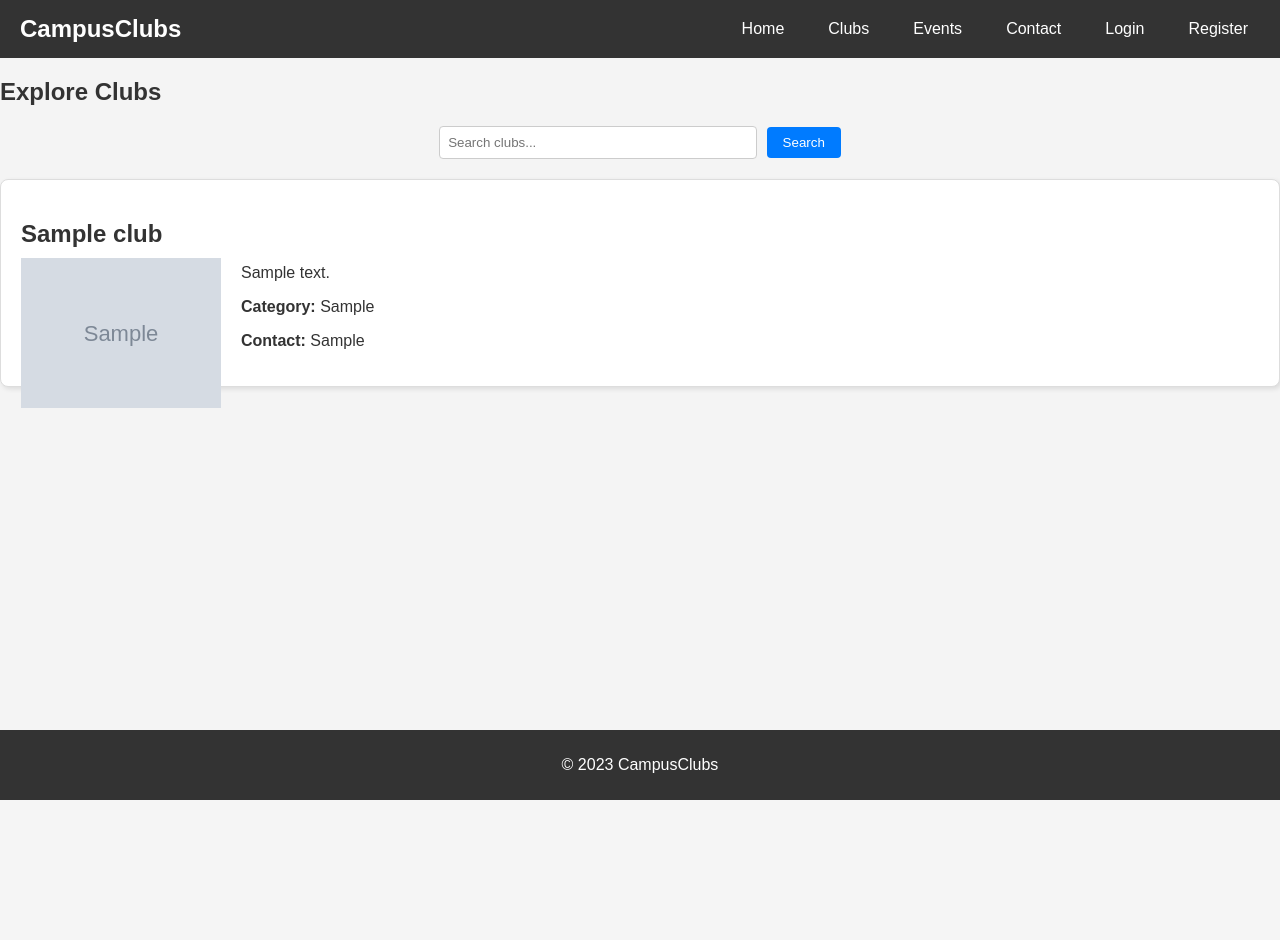
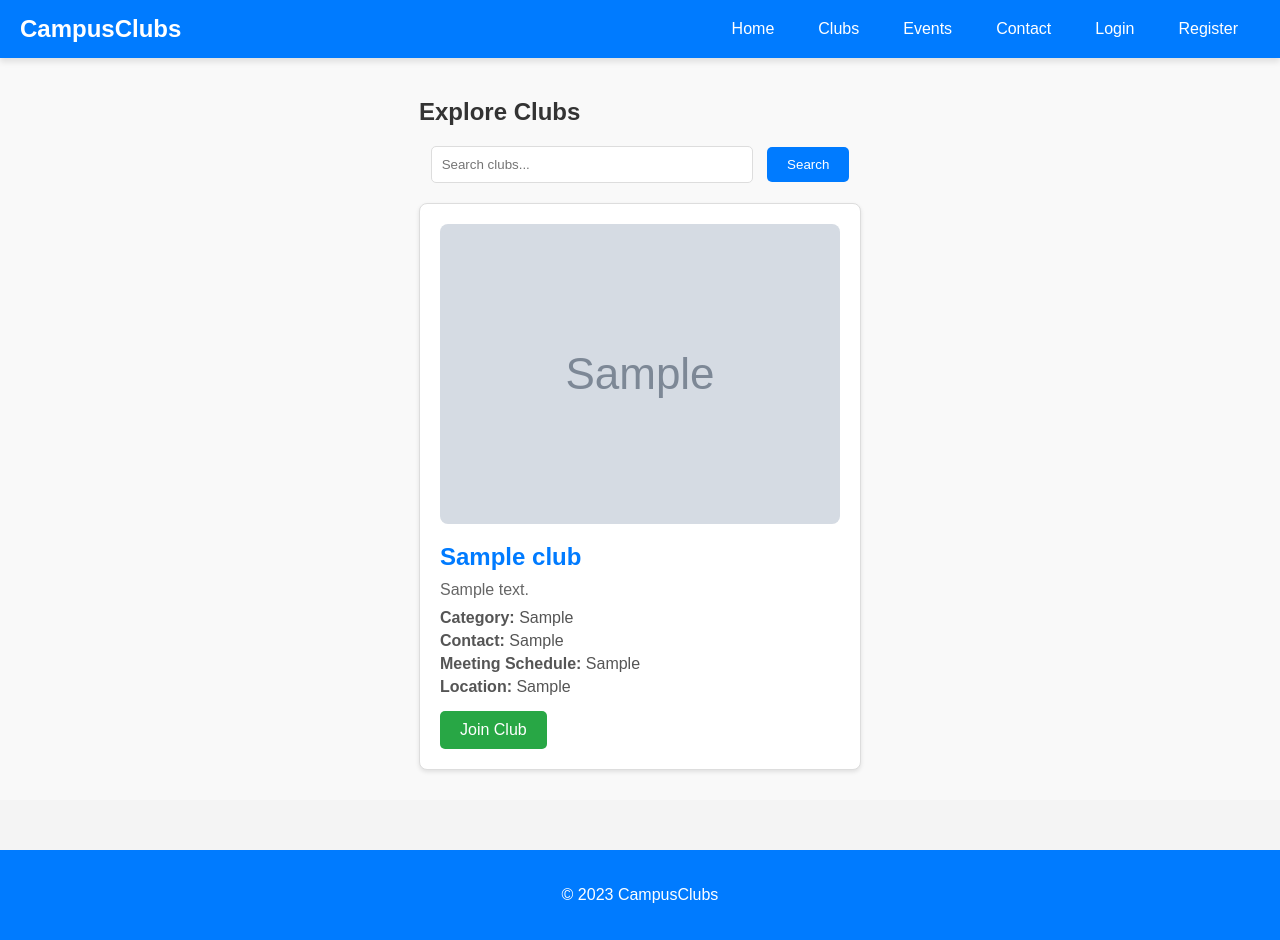
Before and after one commit to leojoegem/campusclubs, a PHP site: page /clubs.php in a window 1280 px wide. Before the commit the page ends 800 px from the top, so only its background shows below. Run offline with PHP 8.4, Linux system fonts and the light colour scheme; tables that the repository leaves empty or names only in its code hold one stand-in row (values such as "Sample post"); grey boxes marked "Sample" are stand-in pictures.

Commit message:
join clubs added

```diff
--- a/clubs.php
+++ b/clubs.php
@@ -4,7 +4,6 @@ include 'dbConnect.php'; // Include your database connection
 
 // Optional: Add a search/filter feature
 $search_term = isset($_GET['search']) ? $_GET['search'] : '';
-
 ?>
 
 <!DOCTYPE html>
@@ -15,55 +14,144 @@ $search_term = isset($_GET['search']) ? $_GET['search'] : '';
     <title>CampusClubs - Clubs</title>
     <link rel="stylesheet" href="styles.css">
     <style>
-        /* Add any specific styles for clubs.php here */
-        .club-details { /* Style for individual club details */
-            padding: 20px;
-            margin-bottom: 20px;
-            border: 1px solid #ddd;
-            border-radius: 8px;
-            background-color: white;
-            box-shadow: 2px 2px 5px rgba(0, 0, 0, 0.1);
+        /* Minimalistic and user-friendly styles */
+        body {
+            font-family: 'Arial', sans-serif;
+            background-color: #f9f9f9;
+            color: #333;
+            margin: 0;
+            padding: 0;
         }
 
-        .club-details h2 {
-            margin-bottom: 10px;
+        header {
+            background-color: #007bff;
+            color: white;
+            padding: 15px 20px;
+            box-shadow: 0 4px 6px rgba(0, 0, 0, 0.1);
         }
 
-        .club-details img { /* Style for club image (if you have one) */
-            max-width: 200px; /* Adjust as needed */
-            height: auto;
-            float: left; /* Image on the left */
-            margin-right: 20px;
+        header nav {
+            display: flex;
+            justify-content: space-between;
+            align-items: center;
         }
-        .club-details .description{
-            text-align: justify;
+
+        header .logo {
+            font-size: 1.5rem;
+            font-weight: bold;
         }
+
+        header ul {
+            list-style: none;
+            display: flex;
+            margin: 0;
+            padding: 0;
+        }
+
+        header ul li {
+            margin: 0 10px;
+        }
+
+        header ul li a {
+            color: white;
+            text-decoration: none;
+            font-weight: 500;
+        }
+
+        .section {
+            padding: 20px;
+            max-width: 1200px;
+            margin: 0 auto;
+        }
+
         .search-container {
             margin-bottom: 20px;
-            text-align: center; /* Center the search bar */
+            text-align: center;
         }
 
         .search-container input[type="text"] {
-            padding: 8px;
-            border: 1px solid #ccc;
-            border-radius: 4px;
-            width: 300px; /* Adjust width as needed */
+            padding: 10px;
+            border: 1px solid #ddd;
+            border-radius: 5px;
+            width: 300px;
+            max-width: 100%;
         }
 
         .search-container button {
-            padding: 8px 16px;
-            background-color: #007bff; /* Blue */
+            padding: 10px 20px;
+            background-color: #007bff;
             color: white;
             border: none;
-            border-radius: 4px;
+            border-radius: 5px;
             cursor: pointer;
-            margin-left: 5px;
+            margin-left: 10px;
         }
 
         .search-container button:hover {
-            background-color: #0056b3; /* Darker blue */
+            background-color: #0056b3;
         }
 
+        .club-card {
+            background-color: white;
+            border: 1px solid #ddd;
+            border-radius: 8px;
+            padding: 20px;
+            margin-bottom: 20px;
+            box-shadow: 0 2px 4px rgba(0, 0, 0, 0.1);
+            transition: transform 0.2s, box-shadow 0.2s;
+        }
+
+        .club-card:hover {
+            transform: translateY(-5px);
+            box-shadow: 0 4px 8px rgba(0, 0, 0, 0.2);
+        }
+
+        .club-card img {
+            max-width: 100%;
+            height: auto;
+            border-radius: 8px;
+            margin-bottom: 15px;
+        }
+
+        .club-card h2 {
+            margin: 0 0 10px;
+            font-size: 1.5rem;
+            color: #007bff;
+        }
+
+        .club-card p {
+            margin: 5px 0;
+            color: #555;
+        }
+
+        .club-card .description {
+            margin: 10px 0;
+            color: #666;
+        }
+
+        .club-card .join-button {
+            display: inline-block;
+            padding: 10px 20px;
+            background-color: #28a745;
+            color: white;
+            border: none;
+            border-radius: 5px;
+            cursor: pointer;
+            text-decoration: none;
+            margin-top: 10px;
+        }
+
+        .club-card .join-button:hover {
+            background-color: #218838;
+        }
+
+        footer {
+            text-align: center;
+            padding: 20px;
+            background-color: #007bff;
+            color: white;
+            margin-top: 40px;
+        }
     </style>
 </head>
 <body>
@@ -91,42 +179,46 @@ $search_term = isset($_GET['search']) ? $_GET['search'] : '';
     <section id="clubs" class="section">
         <h2>Explore Clubs</h2>
 
+        <!-- Search Bar -->
         <div class="search-container">
-            <form method="get" action="">  <input type="text" name="search" placeholder="Search clubs..." value="<?php echo $search_term; ?>">
+            <form method="get" action="">
+                <input type="text" name="search" placeholder="Search clubs..." value="<?php echo $search_term; ?>">
                 <button type="submit">Search</button>
             </form>
         </div>
 
         <?php
+        // Fetch clubs from the database
         $sql = "SELECT * FROM clubs";
         if (!empty($search_term)) {
-            $sql .= " WHERE club_name LIKE '%$search_term%' OR description LIKE '%$search_term%'"; // Add search condition
+            $sql .= " WHERE name LIKE '%$search_term%' OR description LIKE '%$search_term%'";
         }
 
         $result = $conn->query($sql);
 
         if ($result->num_rows > 0) {
             while ($row = $result->fetch_assoc()) {
-                echo '<div class="club-details">';
-                echo '<h2>' . $row['club_name'] . '</h2>';
-                if (!empty($row['image'])) {  // Check if there is an image path
-                    echo '<img src="' . $row['image'] . '" alt="' . $row['club_name'] . '">'; // Display image
+                echo '<div class="club-card">';
+                if (!empty($row['image'])) {
+                    echo '<img src="' . $row['image'] . '" alt="' . $row['name'] . '">';
                 }
+                echo '<h2>' . $row['name'] . '</h2>';
                 echo '<p class="description">' . $row['description'] . '</p>';
-                echo '<p><b>Category:</b> ' . $row['category'] . '</p>'; // Example: Show category
-                echo '<p><b>Contact:</b> ' . $row['contact_info'] . '</p>'; // Example: Show contact info
+                echo '<p><b>Category:</b> ' . $row['category'] . '</p>';
+                echo '<p><b>Contact:</b> ' . $row['contact_info'] . '</p>';
+                echo '<p><b>Meeting Schedule:</b> ' . $row['meeting_schedule'] . '</p>';
+                echo '<p><b>Location:</b> ' . $row['location'] . '</p>';
+                echo '<a href="join_club.php?club_id=' . $row['id'] . '" class="join-button">Join Club</a>';
                 echo '</div>';
             }
         } else {
             echo "<p>No clubs found.</p>";
         }
         ?>
-
     </section>
 
     <footer>
         <p>&copy; 2023 CampusClubs</p>
     </footer>
-
 </body>
 </html>
```
Also changed, not shown: join_clubs.php (added, +35 -0 lines).
